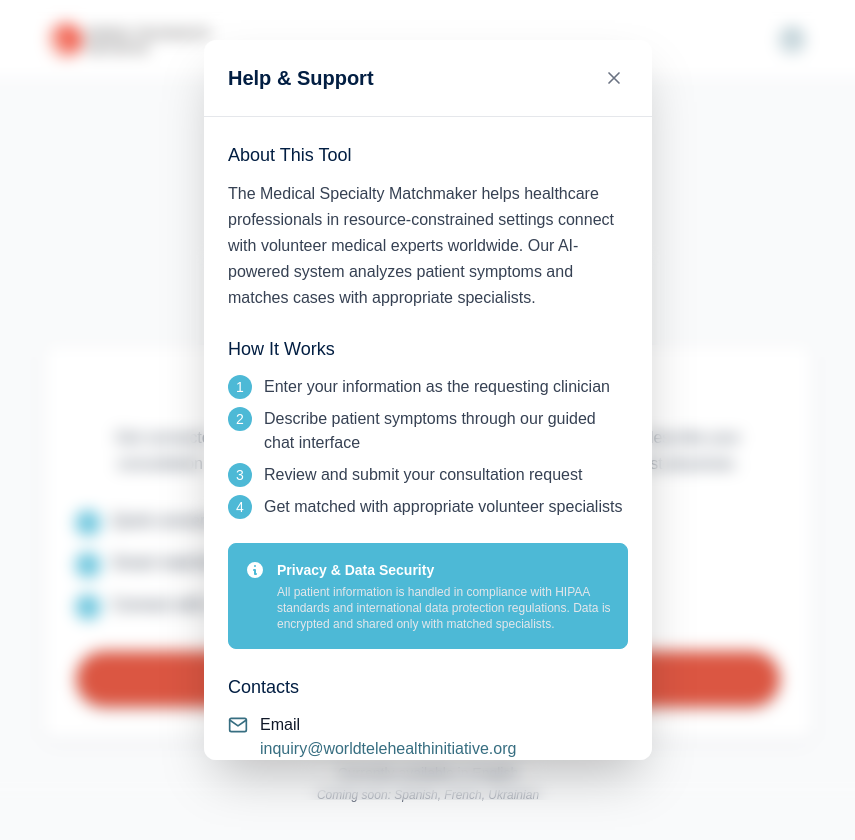
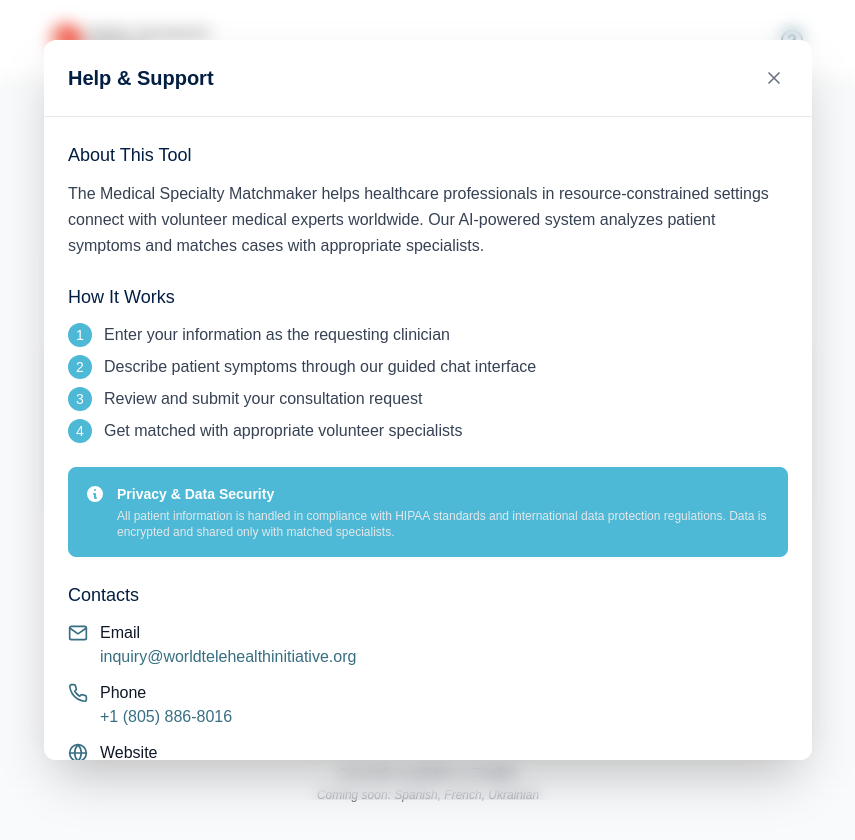
Before and after one commit to ASUCICREPO/Medical-Specialty-Matchmaker, a Next.js app in the folder frontend/: page / in a window 1280 px wide. Both pictures are taken after a click on the button "Help". Shown: the top 840 px of the page, without its empty margins (212-1067 px from the left). Built offline with nearby package versions, Linux system fonts and the light colour scheme.

Commit message:
Update HelpModal.tsx

```diff
--- a/frontend/app/components/HelpModal.tsx
+++ b/frontend/app/components/HelpModal.tsx
@@ -39,7 +39,7 @@ export function HelpModal({ isOpen, onClose }: HelpModalProps) {
       />
 
       {/* Modal */}
-      <div className="relative bg-white rounded-xl shadow-2xl max-w-md w-full mx-4 max-h-[90vh] overflow-y-auto">
+      <div className="relative bg-white rounded-xl shadow-2xl max-w-2xl lg:max-w-3xl mx-4 max-h-[90vh] overflow-y-auto">
         {/* Header */}
         <div className="flex items-center justify-between p-6 border-b border-gray-200">
           <h2 className="text-xl font-semibold text-wti-navy">Help & Support</h2>
```
